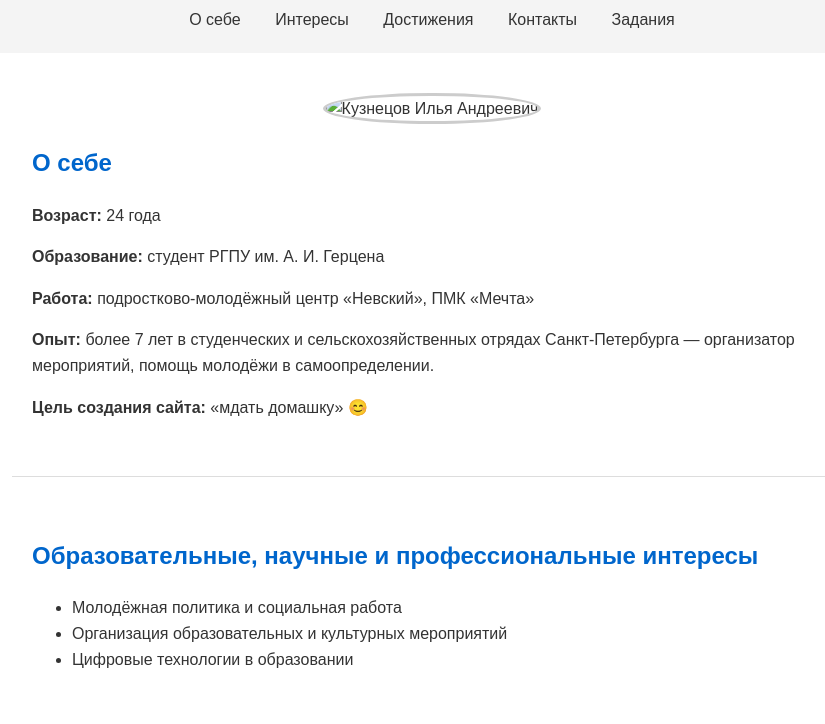
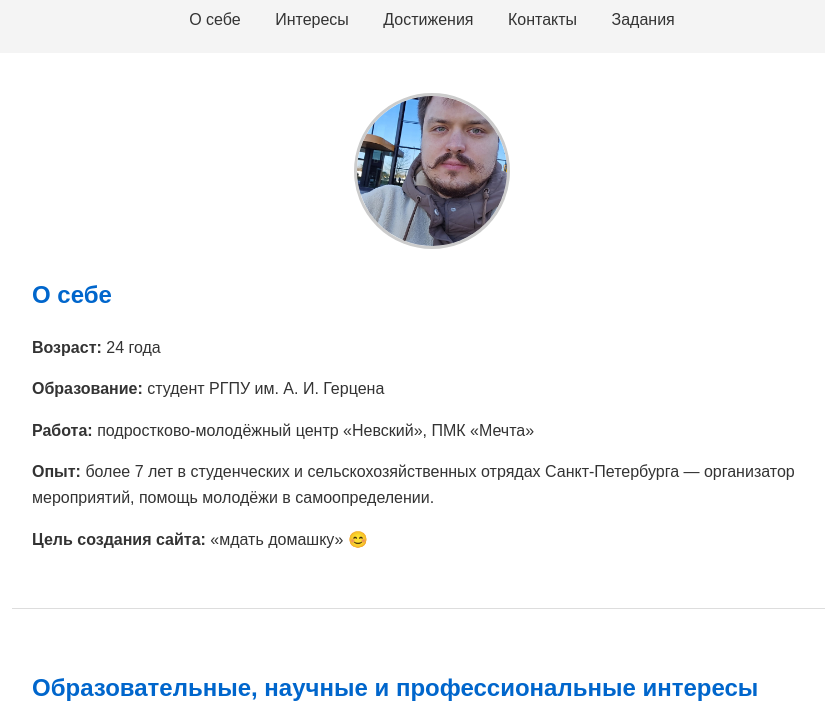
Before and after one commit to dreamforse/portfolio, a plain HTML site: page index.html in a window 1280 px wide. Shown: the part 74-798 px from the top of the page, without its empty margins (208-1033 px from the left). Drawn offline with Linux system fonts and the light colour scheme.

Commit message:
Update index.html

```diff
--- a/index.html
+++ b/index.html
@@ -79,7 +79,7 @@
   <!-- О себе -->
   <section id="about">
     <div class="photo">
-      <img src="images/selfie.jpg" alt="Кузнецов Илья Андреевич">
+      <img src="IMG_20250512_082815_794.jpg" alt="Кузнецов Илья Андреевич">
     </div>
     <h2>О себе</h2>
     <p><strong>Возраст:</strong> 24 года</p>
```
